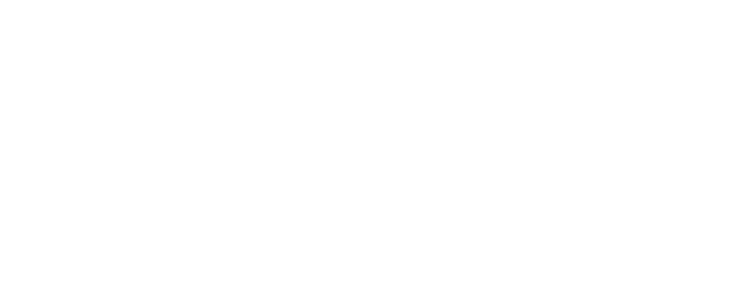
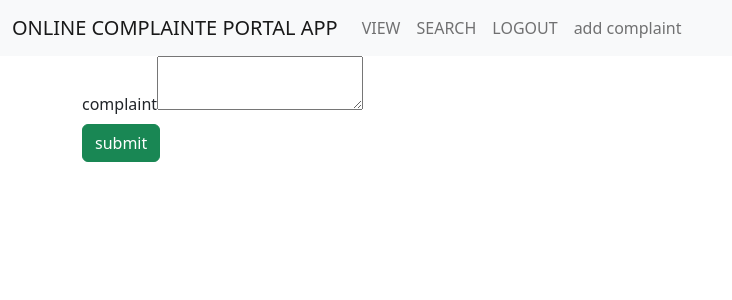
Before and after one commit to goodwinjose26/AngularOnlineComplaintReportingSystem, an Angular app: page /addcomplaint in a window 1280 px wide. Before the commit this address led to /. Shown: the top 300 px of the page, without its empty margins (0-732 px from the left). Built offline with nearby package versions, Linux system fonts and the light colour scheme.

Commit message:
add complaint

```diff
--- a/src/app/api.service.ts
+++ b/src/app/api.service.ts
@@ -37,4 +37,11 @@
     return this.http.post("http://localhost:8080/profileview",dataToSend)
   }
 
+  addcomplaint=(dataToSend:any)=>
+  {
+    return this.http.post("http://localhost:8080/addcomplaint",dataToSend)
+  }
+
+
+
 }
--- /dev/null
+++ b/src/app/complaint/complaint.component.html
@@ -0,0 +1,12 @@
+<app-navbar></app-navbar>
+<div class="container">
+    <div class="row">
+        <div class="col col-12 col-sm-12 col-md-12 col-lg-12 col-xl-12 col-xxl-12">
+            <label for="" class="form-label">complaint</label>
+            <textarea name="compalaint" [(ngModel)]="compalaint" ></textarea>
+            </div>
+            <div class="col col-12 col-sm-12 col-md-12 col-lg-12 col-xl-12 col-xxl-12">
+       <button class="btn btn-success" (click)="readvalue()">submit</button>
+            </div>
+        </div>
+    </div>
--- /dev/null
+++ b/src/app/complaint/complaint.component.ts
@@ -0,0 +1,38 @@
+import { Component } from '@angular/core';
+import { Router } from '@angular/router';
+import { ApiService } from '../api.service';
+
+@Component({
+  selector: 'app-complaint',
+  templateUrl: './complaint.component.html',
+  styleUrls: ['./complaint.component.css']
+})
+export class ComplaintComponent {
+
+  compalaint=""
+constructor(private api:ApiService,private router:Router){}
+readvalue=()=>
+{
+  let data:any=
+  {
+    "userid":localStorage.getItem("userInfo"),
+    "compalaint":this.compalaint
+  }
+  this.api.addcomplaint(data).subscribe(
+    (response:any)=>
+    {
+      console.log(response)
+      if(response.status=="success")
+      {
+
+           this.router.navigate(['/profileview'])
+
+      }
+      else{
+        alert(response.message)
+      }
+    }
+  )
+}
+
+}
--- a/src/app/navbar/navbar.component.html
+++ b/src/app/navbar/navbar.component.html
@@ -16,6 +16,9 @@
           <li class="nav-item">
             <a class="nav-link" routerLink="">LOGOUT</a>
           </li>
+          <li class="nav-item">
+            <a class="nav-link" routerLink="/addcomplaint">add complaint</a>
+          </li>
 
         </ul>
       </div>
```
Also changed, not shown: src/app/app.module.ts (+7 -1 lines), src/app/complaint/complaint.component.css (added).
